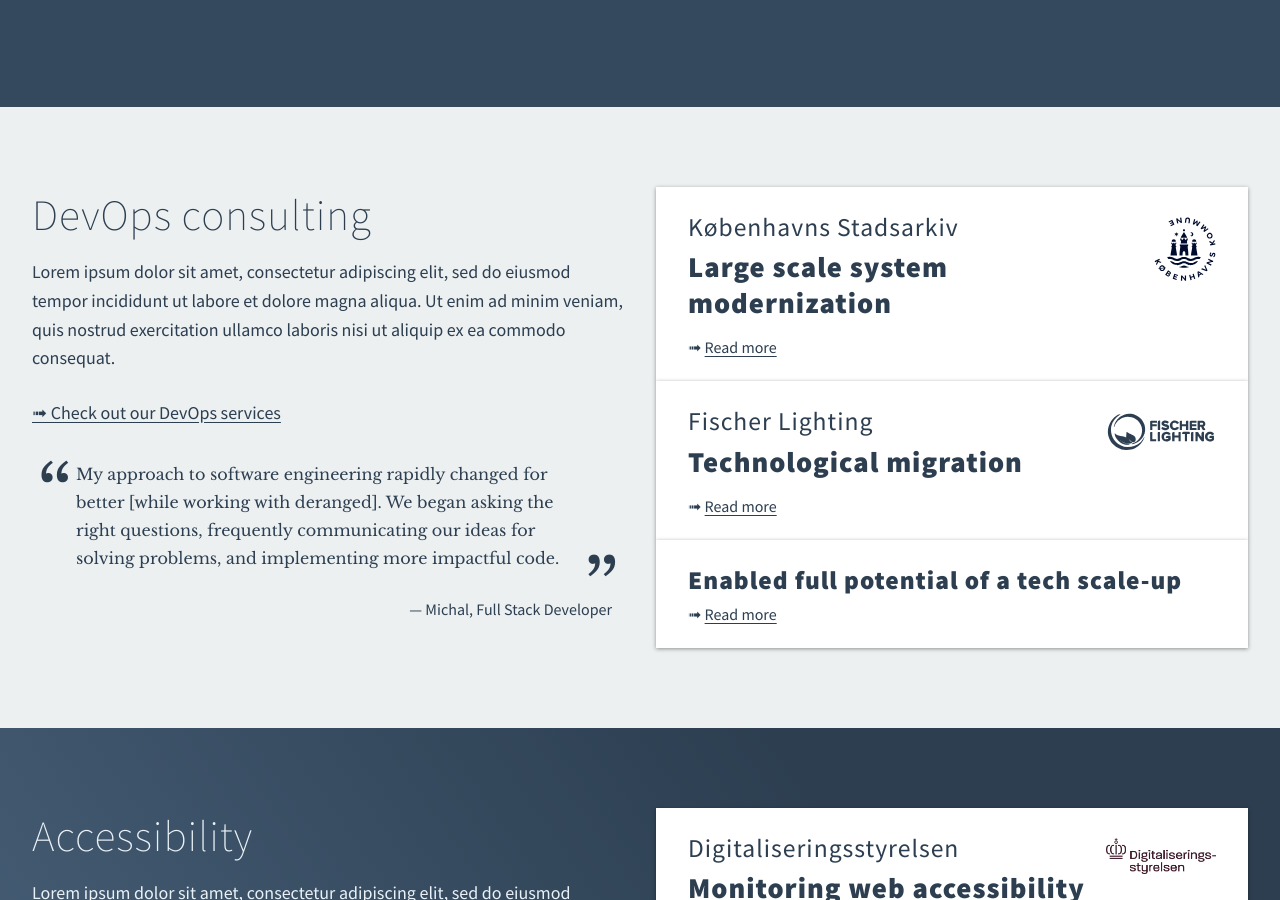
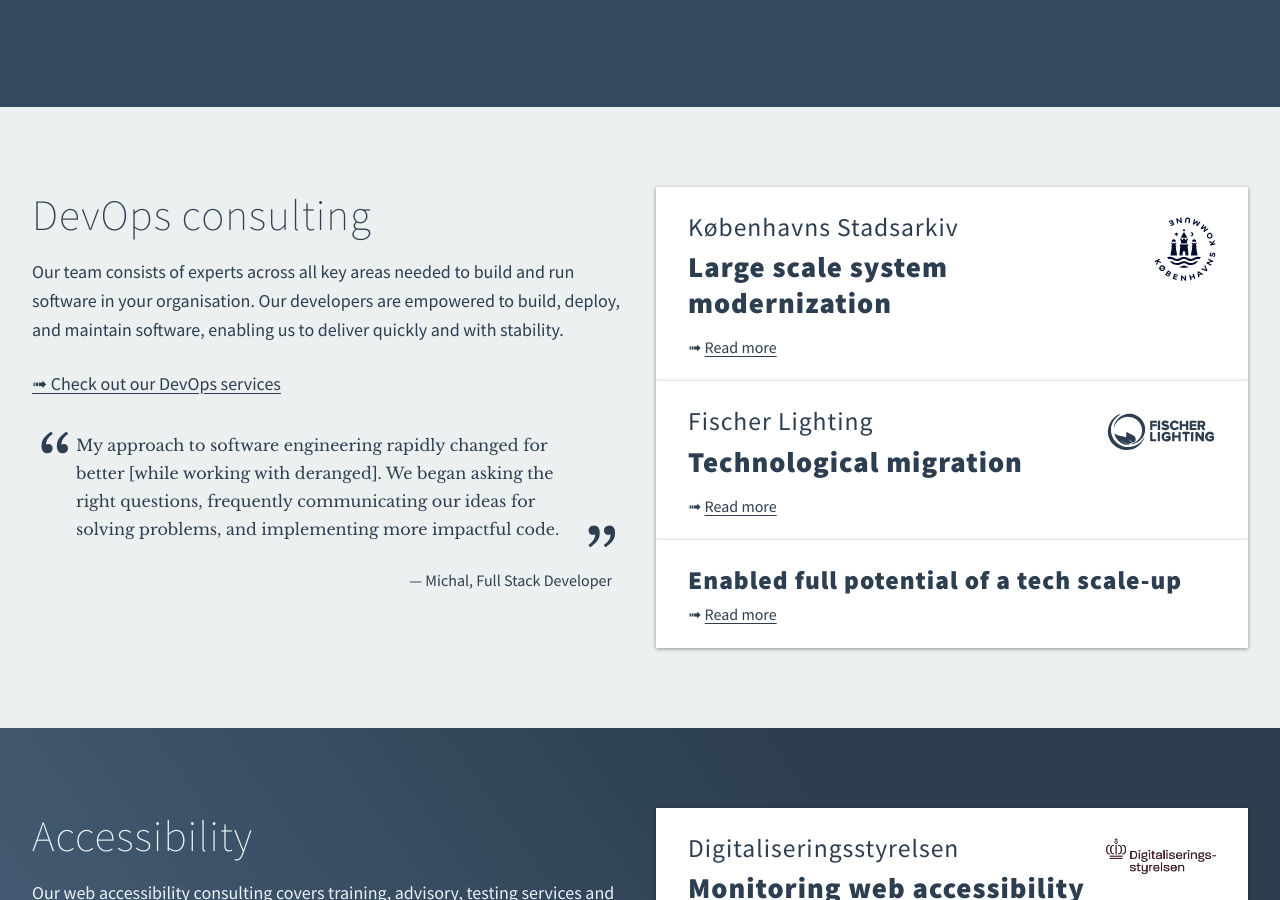
Before and after one commit to derangeddk/deranged.dk, a Jekyll site: the page built from cases/index.html, in a window 1280 px wide and 900 px high, scrolled down 314 px. Built offline with Jekyll 4.4.1, drawn with Linux system fonts in a browser that asks for light colours; some web fonts are replaced; comment, search, counter and statistics services are not loaded; some of the changed text lies outside the part shown.

Commit message:
Replaced temp text for categories in cases sections

```diff
--- a/cases/index.html
+++ b/cases/index.html
@@ -76,7 +76,7 @@
         %}
     {% endcapture %}
 
-    {% include cases_section.html title="DevOps consulting" description="Lorem ipsum dolor sit amet, consectetur adipiscing elit, sed do eiusmod tempor incididunt ut labore et dolore magna aliqua. Ut enim ad minim veniam, quis nostrud exercitation ullamco laboris nisi ut aliquip ex ea commodo consequat." link="/#more-content" button="DevOps" content=devops_content quotes=devops_quotes %}
+    {% include cases_section.html title="DevOps consulting" description="Our team consists of experts across all key areas needed to build and run software in your organisation. Our developers are empowered to build, deploy, and maintain software, enabling us to deliver quickly and with stability." link="/#more-content" button="DevOps" content=devops_content quotes=devops_quotes %}
 
     {% capture accessibility_content %}
         {% assign accessibility_cases = cases | where_exp: "item", "item.categories contains 'accessibility'" %}
@@ -96,7 +96,7 @@
         %}
     {% endcapture %}
 
-    {% include cases_section.html blue="true" title="Accessibility" description="Lorem ipsum dolor sit amet, consectetur adipiscing elit, sed do eiusmod tempor incididunt ut labore et dolore magna aliqua. Ut enim ad minim veniam, quis nostrud exercitation ullamco laboris nisi ut aliquip ex ea commodo consequat." link="/accessibility" button="accessibility" content=accessibility_content quotes=accessibility_quotes %}
+    {% include cases_section.html blue="true" title="Accessibility" description="Our web accessibility consulting covers training, advisory, testing services and we can fix your accessibility issues directly in your code. We work with your team to ensure you achieve compliance quickly while gaining deep understanding and capabilities." link="/accessibility" button="accessibility" content=accessibility_content quotes=accessibility_quotes %}
 
     {% capture appdev_content %}
         {% assign appdev_cases = cases | where_exp: "item", "item.categories contains 'appdev'" %}
@@ -116,7 +116,7 @@
         %}
     {% endcapture %}
 
-    {% include cases_section.html title="Application development" description="Lorem ipsum dolor sit amet, consectetur adipiscing elit, sed do eiusmod tempor incididunt ut labore et dolore magna aliqua. Ut enim ad minim veniam, quis nostrud exercitation ullamco laboris nisi ut aliquip ex ea commodo consequat." link="/#more-content" button="app development" content=appdev_content quotes=appdev_quotes %}
+    {% include cases_section.html title="Application development" description="We provide scalable engineering capacity to build and maintain your web applications, migrate from legacy platforms, and help you make sound architectural decisions, improving reliability and enabling long-term stability." link="/#more-content" button="app development" content=appdev_content quotes=appdev_quotes %}
 
     {% capture revops_content %}
         {% assign revops_cases = cases | where_exp: "item", "item.categories contains 'revops'" %}
```
